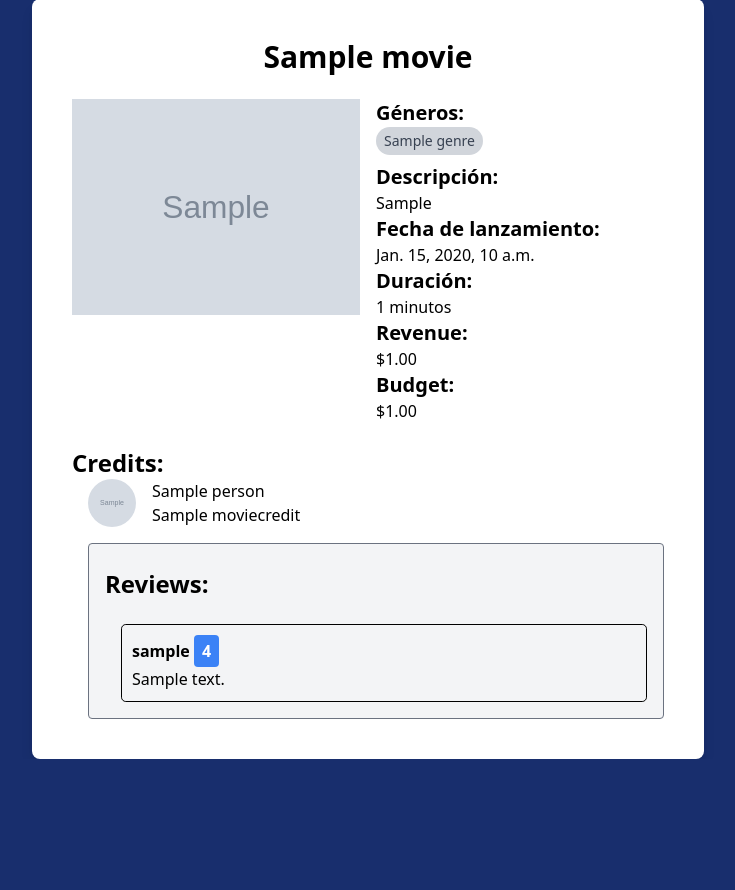
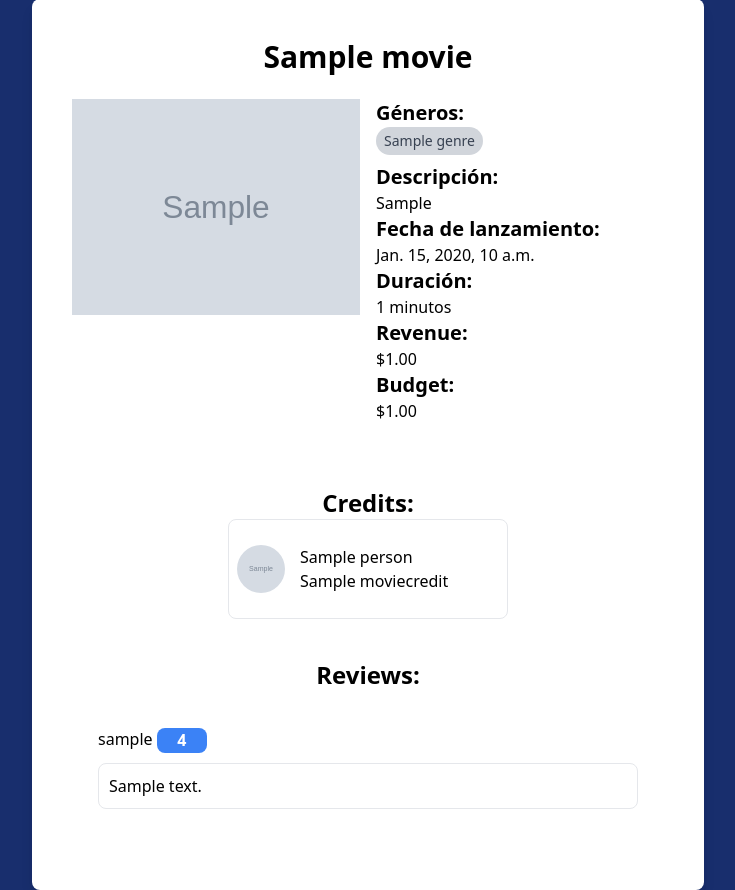
Before and after one commit to TheJorges/MyMovies, a Django app: page /1/ in a window 1280 px wide. Shown: the part 72-962 px from the top of the page, without its empty margins (272-1007 px from the left). Before the commit the page ends 831 px from the top, so only its background shows below. Run offline with Django 4.2, Linux system fonts and the light colour scheme; tables that the repository leaves empty hold one stand-in row (values such as "Sample post"); grey boxes marked "Sample" are stand-in pictures; data that the repository does not hold is empty.

Commit message:
Implementación de modificaciones en diseño de creación de revies. También se agregó la lógica de recomendacióń de películas

```diff
--- a/movies/templates/movie_detail.html
+++ b/movies/templates/movie_detail.html
@@ -76,46 +76,57 @@
             </div>
         </div>
 
-<h2 class="text-2xl font-bold mt-6">Credits:</h2>
-<ul class="list-disc pl-4 justify-center">
+<h2 class="text-2xl font-bold mt-16 text-center">Credits:</h2>
+<ul class="list-disc justify-center" style="display: flex; flex-wrap: wrap; justify-content: space-around; width: 100%;">
 
     {% for credit in credits %}
-    <li class="flex items-center mb-4">
-        <a href="{% url 'person_detail' credit.person.id %}"></a>
-        <img src="{% static 'movies/assets/img/'|add:credit.person.image_path %}" alt="{{ credit.person.name }}" class="w-12 h-12 mr-4 rounded-full"/>
-        <div>
-            <p  class="text-lg font-semibold"></p>
+    <li class=" mb-4" style="border: 1px solid #e5e7eb;list-style: none; height: 100px; display: inline-flex; width: 280px;border-radius: .5em; align-items: center;">
+        <div style="height: 100px; display: inline-flex; justify-content: center;align-items: center;margin-right: 15px; ">
+            <img style="display: inline-block;" src="{% static 'movies/assets/img/'|add:credit.person.image_path %}" alt="{{ credit.person.name }}" class="w-12 h-12 ml-2 rounded-full"/>
+        </div>
+        <div style="display: inline-block;">
+
             <a href="{% url 'person_detail' credit.person.id %}">{{ credit.person.name }}</a>
-            <p>{{credit.character_name}}</p>
+            <p style="overflow-x: hidden;">{{credit.character_name}}</p>
             <p class="text-sm">{{ credit.job }}</p>
         </div>
 
     </li>
+
     {% endfor %}
-    <div class="reviews-container bg-gray-100 border border-gray-500 rounded p-4">
-        <h2 class="text-2xl font-bold mt-2 mb-6">Reviews:</h2> <!-- Adjusted margin-top -->
-        <ul class="pl-4">
+</ul>
+    <div class="reviews-container   rounded p-4" style="background-color: white;">
+        <h2 class="text-2xl font-bold mt-2 mb-6 text-center">Reviews:</h2> <!-- Adjusted margin-top -->
+        <ul class="" style="background-color: #fff">
             {% for review in reviews %}
                 <li style="list-style: none">
-                    <div class="review-item" style="border: 1px solid black; border-radius: .3em; padding: 10px">
-                        <span class="font-bold text-lg" style="font-size: 16px">{{ review.user.username }}</span>
-                        <button class="bg-blue-500 text-white font-bold px-2 py-1 rounded" style="font-size: 16px">{{ review.rating }}</button>
-                        <div class="flex items-center">
-                            <span>    </span><span class="text-grauly-700" style="font-size: 16px">{{ review.review }}</span>
+                    <div class="review-item" style=" border-radius: .3em; padding: 10px;margin-bottom: 15px;">
+                        <span class=" text-lg" style="font-size: 16px; ">{{ review.user.username }}</span>
+                        <button class="bg-blue-500 text-white font-bold  roundedine-height: 25px;vertical-align: middle;" style="font-size: 16px;width: 50px;display: inline-block; height: 25px; line-height: 25px;vertical-align: middle; border-radius: .5em;">
+                            <div>{{ review.rating }}</div>
+
+                        </button>
+                        <div class="" style="margin-top: 10px;">
+                            <span class="text-grauly-700 block" style="display:block;font-size: 16px; border: 1px solid #e5e7eb;padding: 10px;border-radius: .5em;">
+                                {{ review.review }}
+
+                            </span>
                         </div>
                     </div>
                 </li>
             {% endfor %}
         </ul>
+        {% if request.user.is_authenticated %}
+        <div class="text-center mt-4">
+          <a href="{% url 'create_review' movie.id %}" class="inline-block px-4 py-2 text-white bg-blue-900 rounded">Escribir una reseña</a>
+        </div>
+      {% endif %}
+
     </div>
 
 
 
-    {% if request.user.is_authenticated %}
-  <div class="text-center mt-4">
-    <a href="{% url 'create_review' movie.id %}" class="inline-block px-4 py-2 text-white bg-blue-900 rounded">Escribir una reseña</a>
-  </div>
-{% endif %}
+
 
 
     <script>
--- a/movies/views.py
+++ b/movies/views.py
@@ -1,3 +1,4 @@
+import random
 
 from django.db.models import Q
 from django.contrib.postgres.search import SearchVector, SearchQuery
@@ -44,11 +45,13 @@ def create_review(request, movie_id):
         user = User.objects.get(username=request.user.username)
         review = MovieReview(movie=movie, user=user, rating=rating, review=review_text)
         review.save()
-        recomendations = make_recomendations(movie,user)
-        print("recomendations: " + str(len(recomendations)))
-        for recomendation in recomendations:
-            r= Recomendations(user=user,movie= recomendation)
-            r.save()
+        recomendations= None
+        if int(review.rating) > 80:
+            recomendations = make_recomendations(movie,user)
+            Recomendations.objects.filter(user=request.user).delete()
+            for recomendation in recomendations:
+                r= Recomendations(user=user,movie= recomendation)
+                r.save()
 
 
         return redirect('movie_detail', movie_id=movie_id)
@@ -66,15 +69,33 @@ def make_recomendations(movie,user):##Esto es provisional, hay que cambiarlo
     # Obten los géneros de la película
     genres = movie.genres.all()
 
+    #Obtén los actores de la película
+    main_actor= movie.credits.filter(movie=movie)[0]
+
+
+
     # Filtra las películas que comparten al menos un género
-    movies = Movie.objects.filter(genres__in=genres).exclude(id=movie.id).distinct()
+    movies=Movie.objects.filter(credits__name__contains=main_actor.name)
+    gen_movies = Movie.objects.filter(genres__in=genres).exclude(id=movie.id).distinct()
+
 
     # Obten una lista de películas recomendadas que el usuario aún no ha visto
-    recommendations = []
+    recommendations1 = []
+    i=0
+
     for m in movies:
-        if not Recomendations.objects.filter(user=user, movie=m).exists():
-            recommendations.append(m)
+        if i<4 and m in gen_movies and not Recomendations.objects.filter(user=user,movie=m).exists():
+            recommendations1.append(m)
+            i+=1
+    random.shuffle(recommendations1)
 
+    recommendations2= []
+    for m in gen_movies:
+        if not Recomendations.objects.filter(user=user, movie=m).exists() and not recommendations1.count(m)>1:
+            recommendations2.append(m)
+
+    random.shuffle(recommendations2)
+    recommendations= recommendations2 + recommendations1
     # Selecciona un número limitado de recomendaciones (por ejemplo, las primeras 10)
     return recommendations[:10]
 
```
Also changed, not shown: movies/templates/create_review.html (+3 -18 lines), movies/templates/footer.html (added, +18 -0 lines), movies/templates/index.html (+53 -52 lines).
